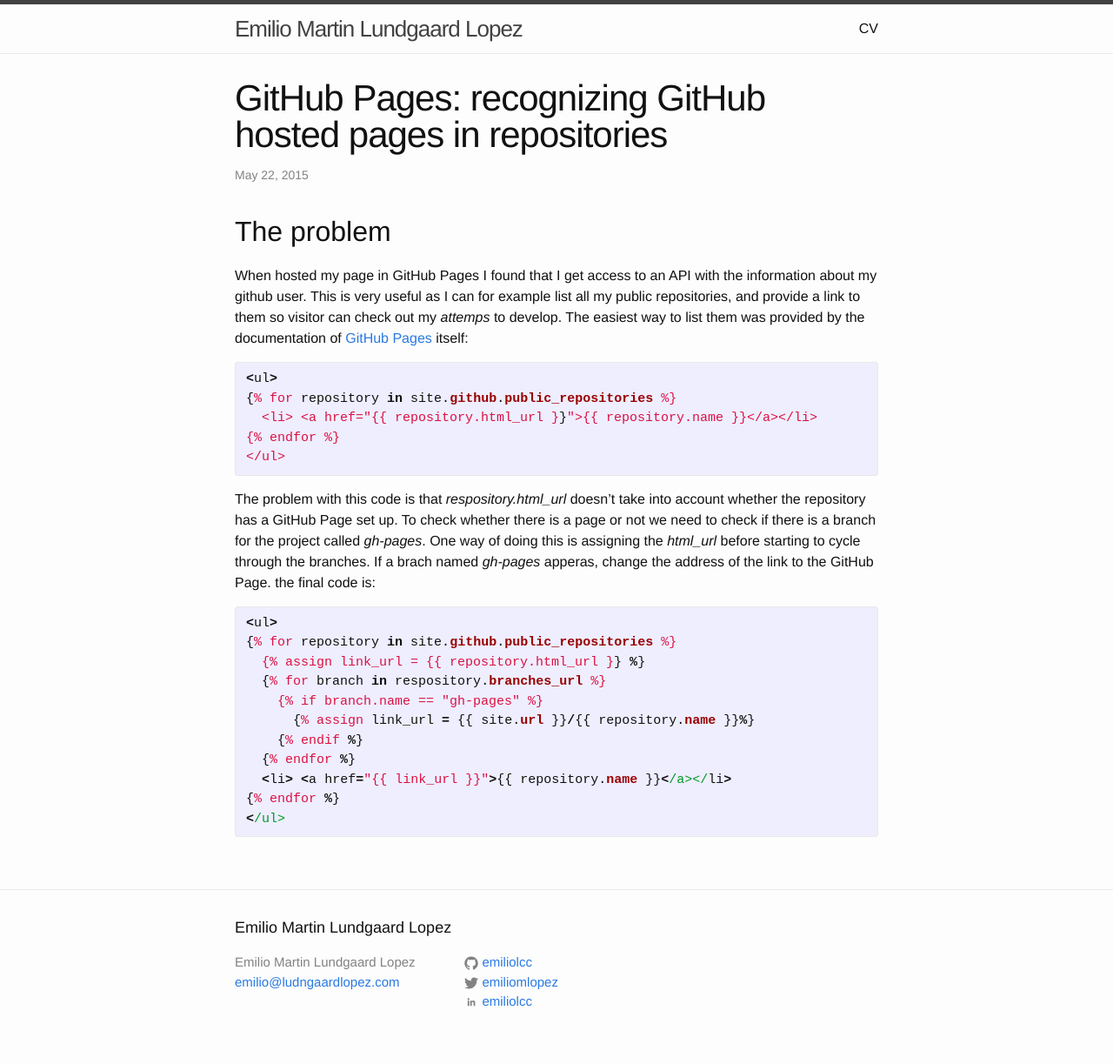
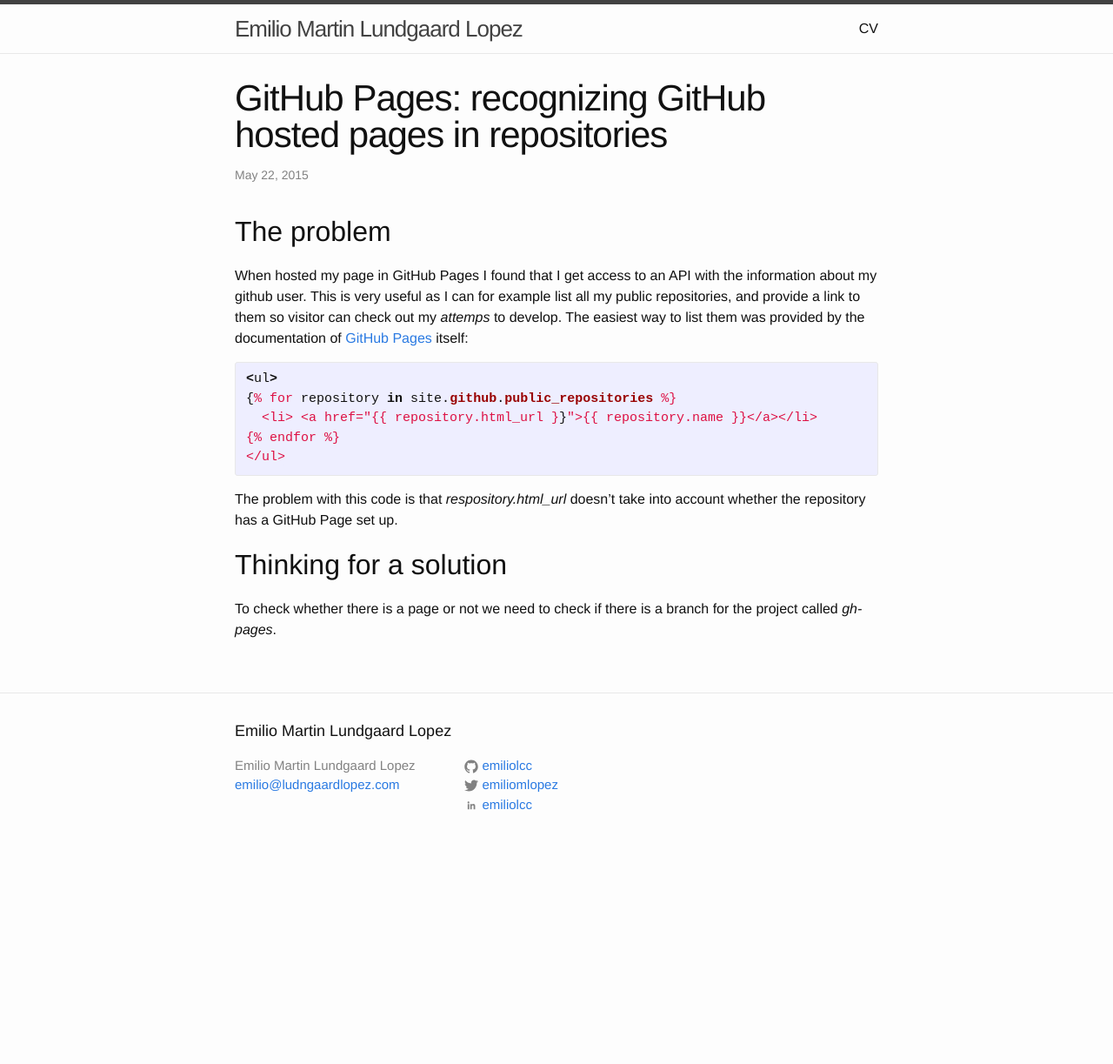
Before and after one commit to emilioidk/emilioidk.github.io, a Jekyll site: the page built from _posts/2015-05-22-github-repositories-github-page.markdown, in a window 1280 px wide. Shown: the whole page at 87% size. Built offline with Jekyll 4.4.1, drawn with Linux system fonts in a browser that asks for light colours; after the commit the page ends 996 px from its top, so only the background shows below that.

```diff
--- a/_posts/2015-05-22-github-repositories-github-page.markdown
+++ b/_posts/2015-05-22-github-repositories-github-page.markdown
@@ -18,22 +18,10 @@
 {% endraw %}
 {% endhighlight %}
 
-The problem with this code is that *respository.html_url* doesn't take into account whether the repository has a GitHub Page set up. To check whether there is a page or not we need to check if there is a branch for the project called _gh-pages_. One way of doing this is assigning the *html_url* before starting to cycle through the branches. If a brach named _gh-pages_ apperas, change the address of the link to the GitHub Page. the final code is:
+The problem with this code is that *respository.html_url* doesn't take into account whether the repository has a GitHub Page set up.
 
-{% highlight ruby %}
-{% raw %}
-<ul>
-{% for repository in site.github.public_repositories %}
-  {% assign link_url = {{ repository.html_url }} %}
-  {% for branch in respository.branches_url %}
-    {% if branch.name == "gh-pages" %}
-      {% assign link_url = {{ site.url }}/{{ repository.name }}%}
-    {% endif %}
-  {% endfor %}
-  <li> <a href="{{ link_url }}">{{ repository.name }}</a></li>
-{% endfor %}
-</ul>
-{% endraw %}
-{% endhighlight %}
+## Thinking for a solution
+
+To check whether there is a page or not we need to check if there is a branch for the project called _gh-pages_.
 
 [GitHub Pages]: https://pages.github.com
```
Also changed, not shown: index.html (+1 -11 lines).
